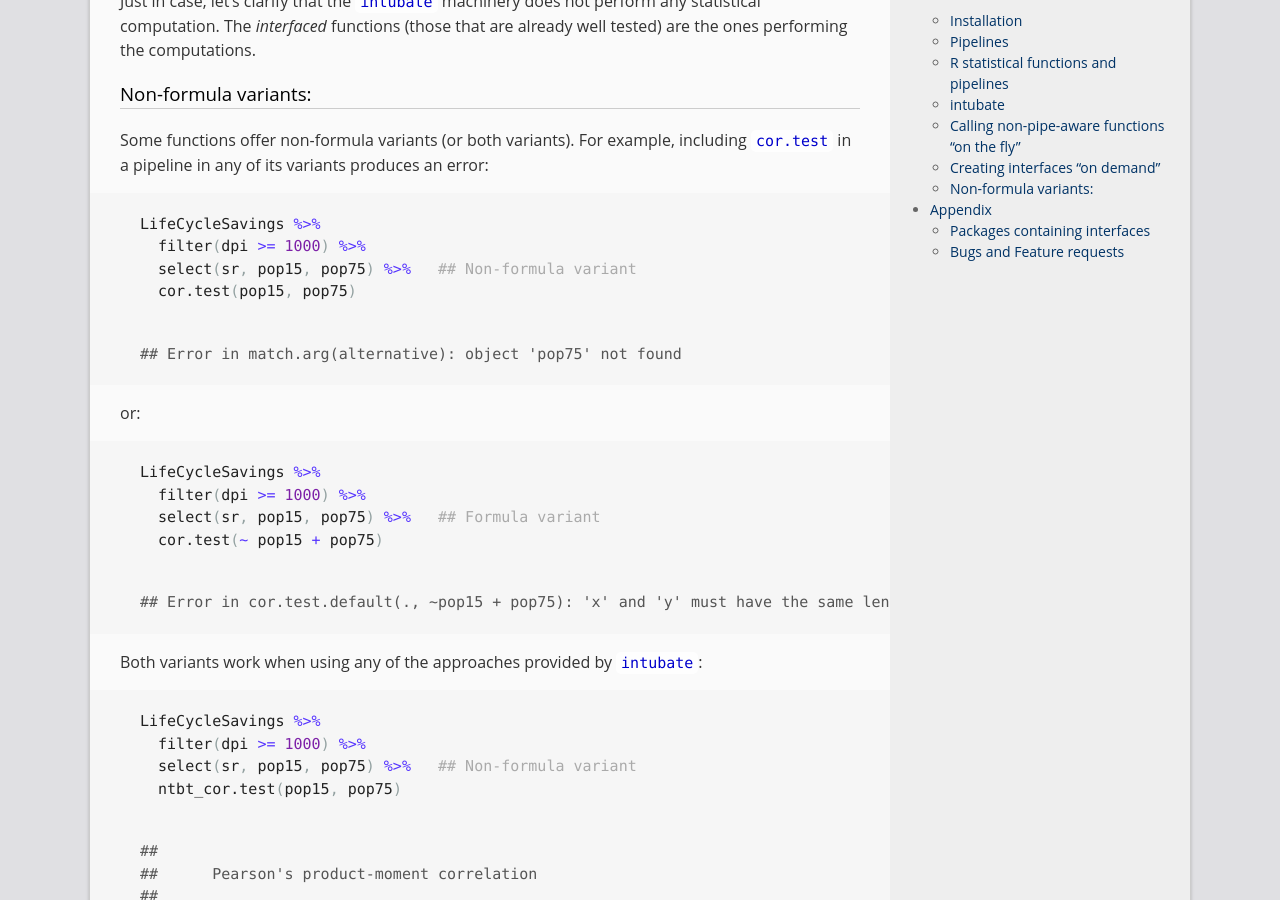
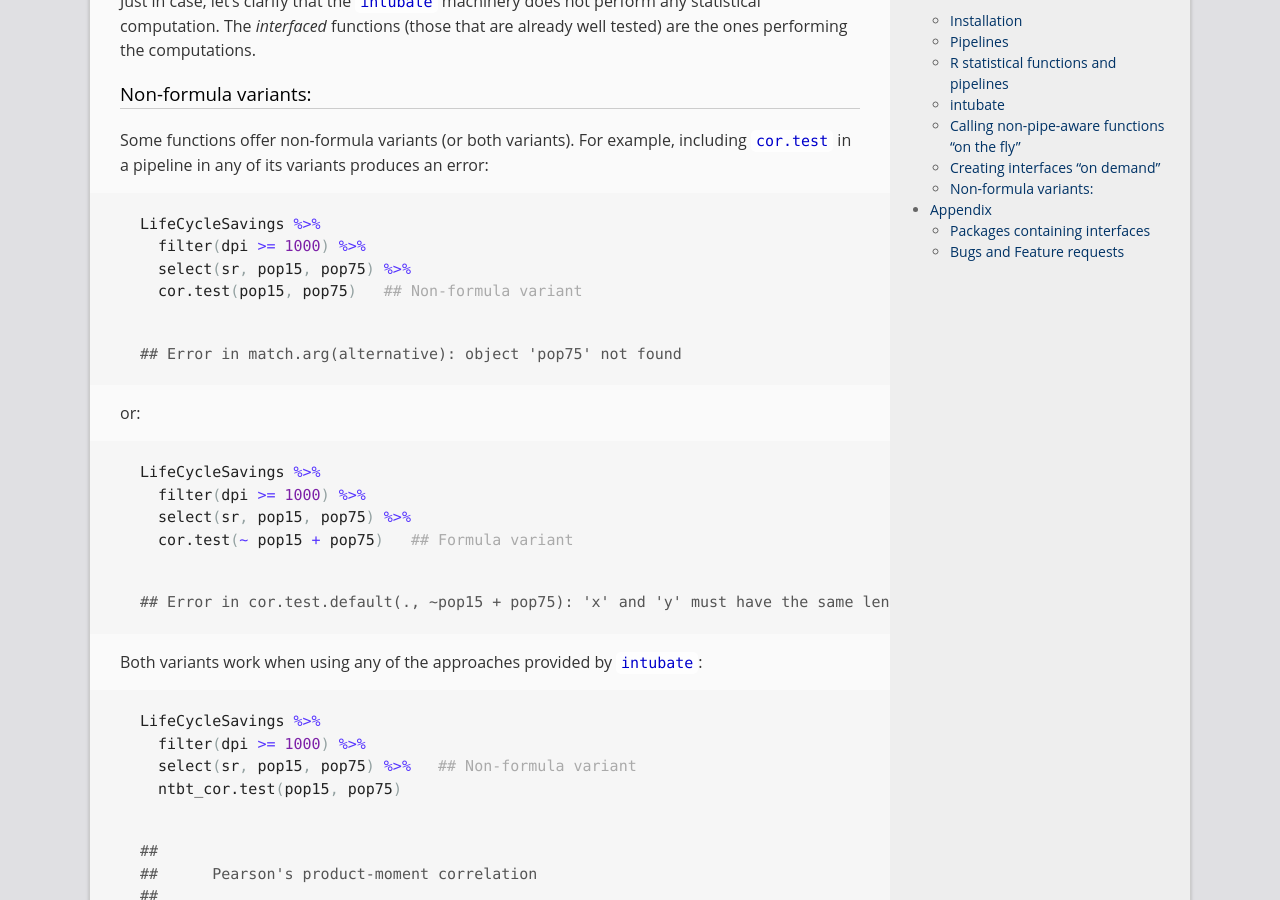
Before and after one commit to rbertolusso/rbertolusso.github.io, a Jekyll site: the page built from _posts/2016-10-23-intubate-and-stat-functions-in-pipelines.md, in a window 1280 px wide and 900 px high, scrolled down 7366 px. Built offline with Jekyll 4.4.1, drawn with Linux system fonts in a browser that asks for light colours; comment, search, counter and statistics services are not loaded.

Commit message:
Forgot to compile

````diff
--- a/_posts/2016-10-23-intubate-and-stat-functions-in-pipelines.md
+++ b/_posts/2016-10-23-intubate-and-stat-functions-in-pipelines.md
@@ -331,8 +331,8 @@ including `cor.test` in a pipeline in any of its variants produces an error:
 ```r
 LifeCycleSavings %>%
   filter(dpi >= 1000) %>%
-  select(sr, pop15, pop75) %>%   ## Non-formula variant
-  cor.test(pop15, pop75)
+  select(sr, pop15, pop75) %>%
+  cor.test(pop15, pop75)   ## Non-formula variant
 ```
 
 ```
@@ -344,8 +344,8 @@ or:
 ```r
 LifeCycleSavings %>%
   filter(dpi >= 1000) %>%
-  select(sr, pop15, pop75) %>%   ## Formula variant
-  cor.test(~ pop15 + pop75)
+  select(sr, pop15, pop75) %>%
+  cor.test(~ pop15 + pop75)   ## Formula variant
 ```
 
 ```
````
